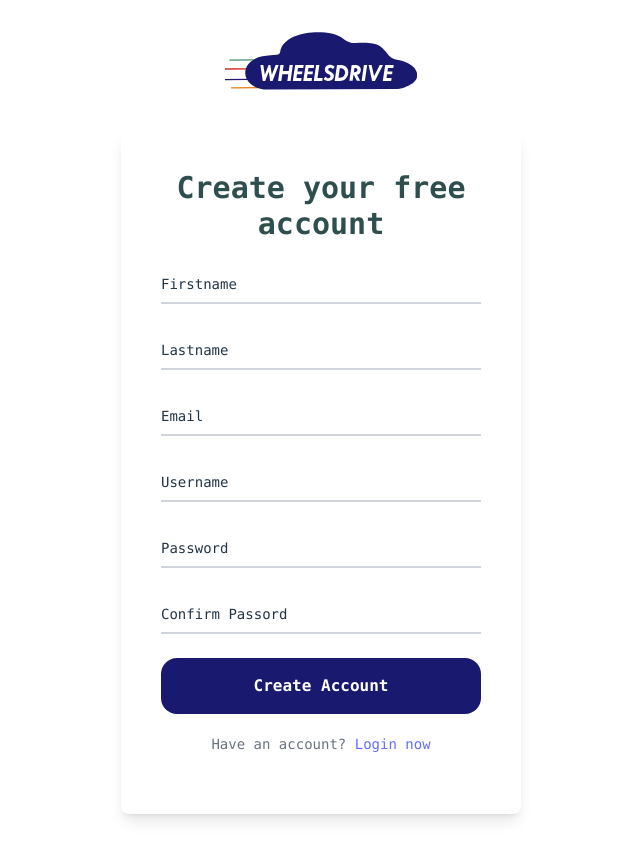
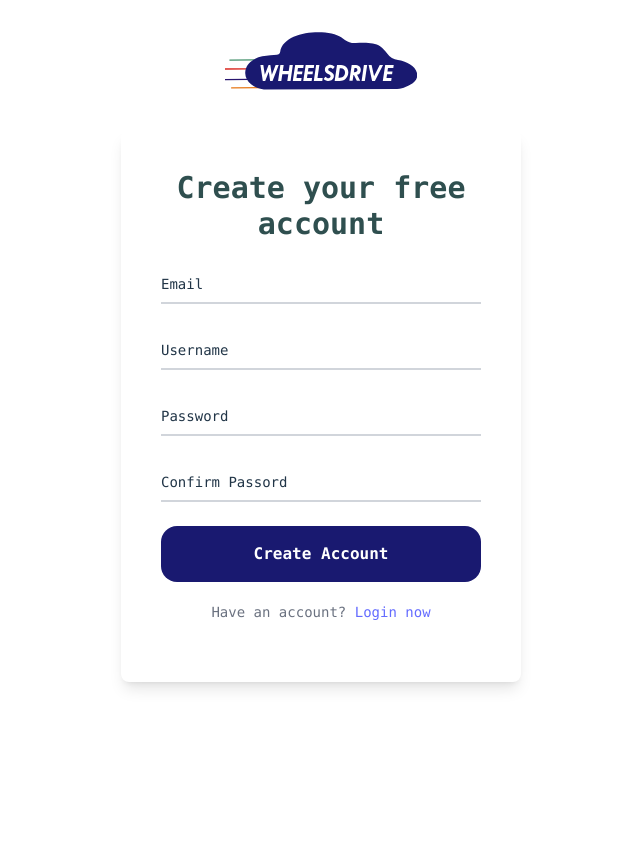
Before and after one commit to Pr3c10us/Wheelsdrive, a React (Vite) app in the folder Client/: page /signup in a window 1280 px wide. Shown: the whole page, without its empty margins (319-959 px from the left). After the commit the page ends 800 px from the top, so only its background shows below. Built offline with nearby package versions, Linux system fonts and the light colour scheme.

Commit message:
removed firstname and lastname

```diff
--- a/Client/src/signup/Signup.jsx
+++ b/Client/src/signup/Signup.jsx
@@ -60,12 +60,6 @@ const Signup = () => {
         username: Yup.string()
             .min(6, 'Username must be more than 8 characters')
             .required('Please provide a username'),
-        firstname: Yup.string()
-            .min(4, 'Firstname must be more than 8 characters')
-            .required('Please provide a Firstname'),
-        lastname: Yup.string()
-            .min(4, 'Lastname must be more than 8 characters')
-            .required('Please provide a Lastname'),
         password: Yup.string()
             .required('please provide a password')
             .matches(
@@ -90,8 +84,6 @@ const Signup = () => {
     return (
         <Formik
             initialValues={{
-                firstname: '',
-                lastname: '',
                 email: '',
                 username: '',
                 password: '',
@@ -111,18 +103,7 @@ const Signup = () => {
                                     Create your free account{' '}
                                 </p>
                             </div>
-                            <TextField
-                                label="Firstname"
-                                name="firstname"
-                                type="text"
-                            />
-                            <TextField
-                                label="Lastname"
-                                name="lastname"
-                                type="text"
-                            />
-
-                            <TextField
+                           <TextField
                                 dangerInput={dangerEmailInput}
                                 label="Email"
                                 name="email"
```
